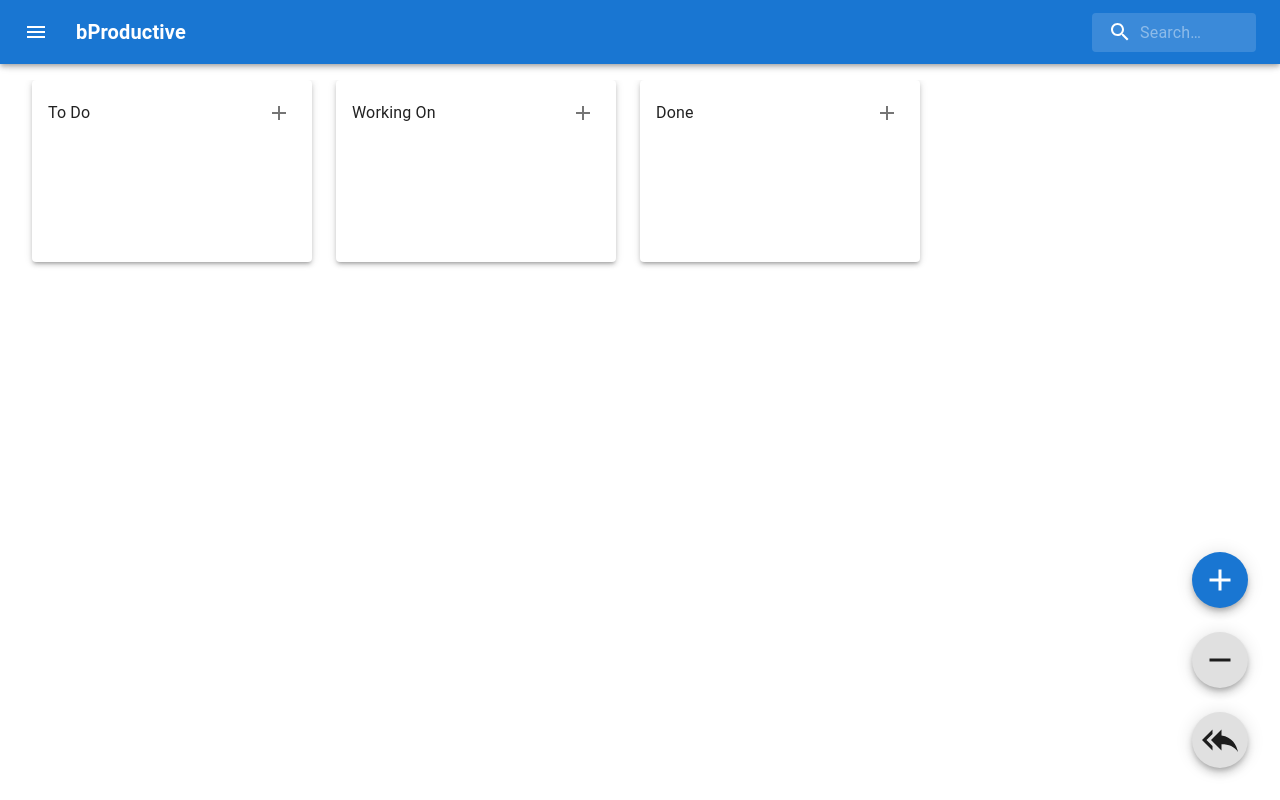
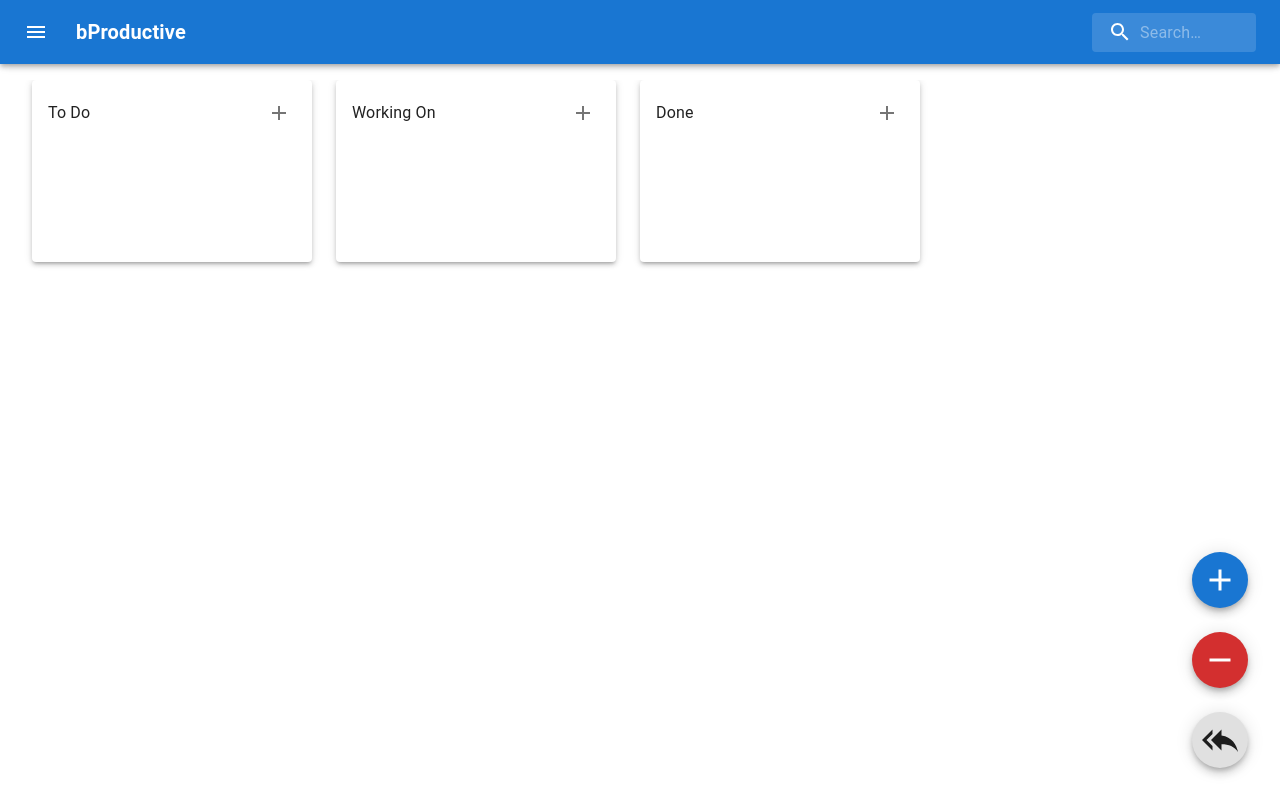
Before and after one commit to Don-Laliberte/MRUHacks2024, a React (Vite) app in the folder client/: page / in a window 1280 px wide. Built offline with nearby package versions, Linux system fonts and the light colour scheme.

Commit message:
Fixed Red Button

```diff
--- a/client/src/components/board/KanbanBoard.jsx
+++ b/client/src/components/board/KanbanBoard.jsx
@@ -330,7 +330,7 @@ export default function KanbanBoard({ aiData }) {
             )}
           {Object.keys(columns).length > 0 && (
             <Fab
-              color="#secondary"
+              color="error"
               size="large"
               aria-label="remove"
               onClick={removeColumn}
```
